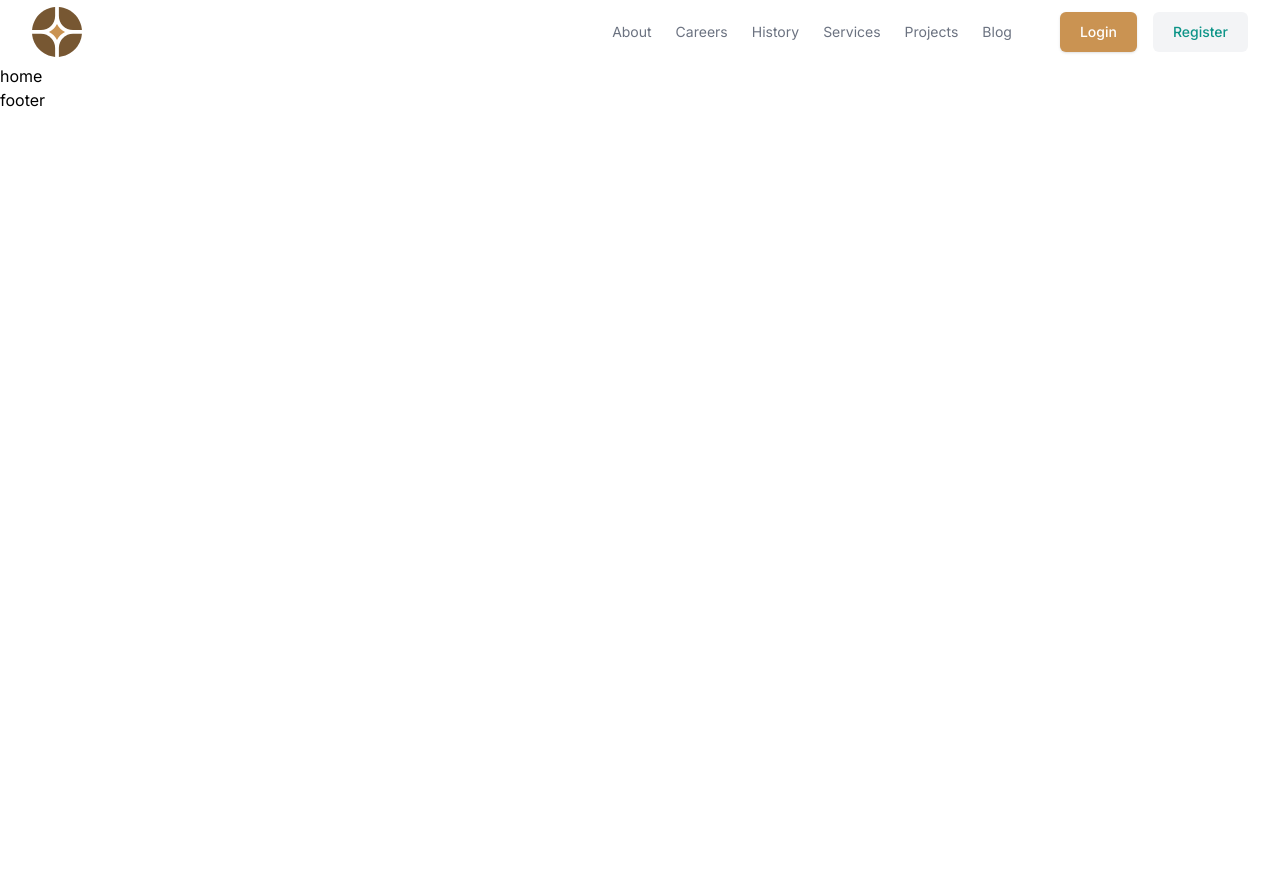
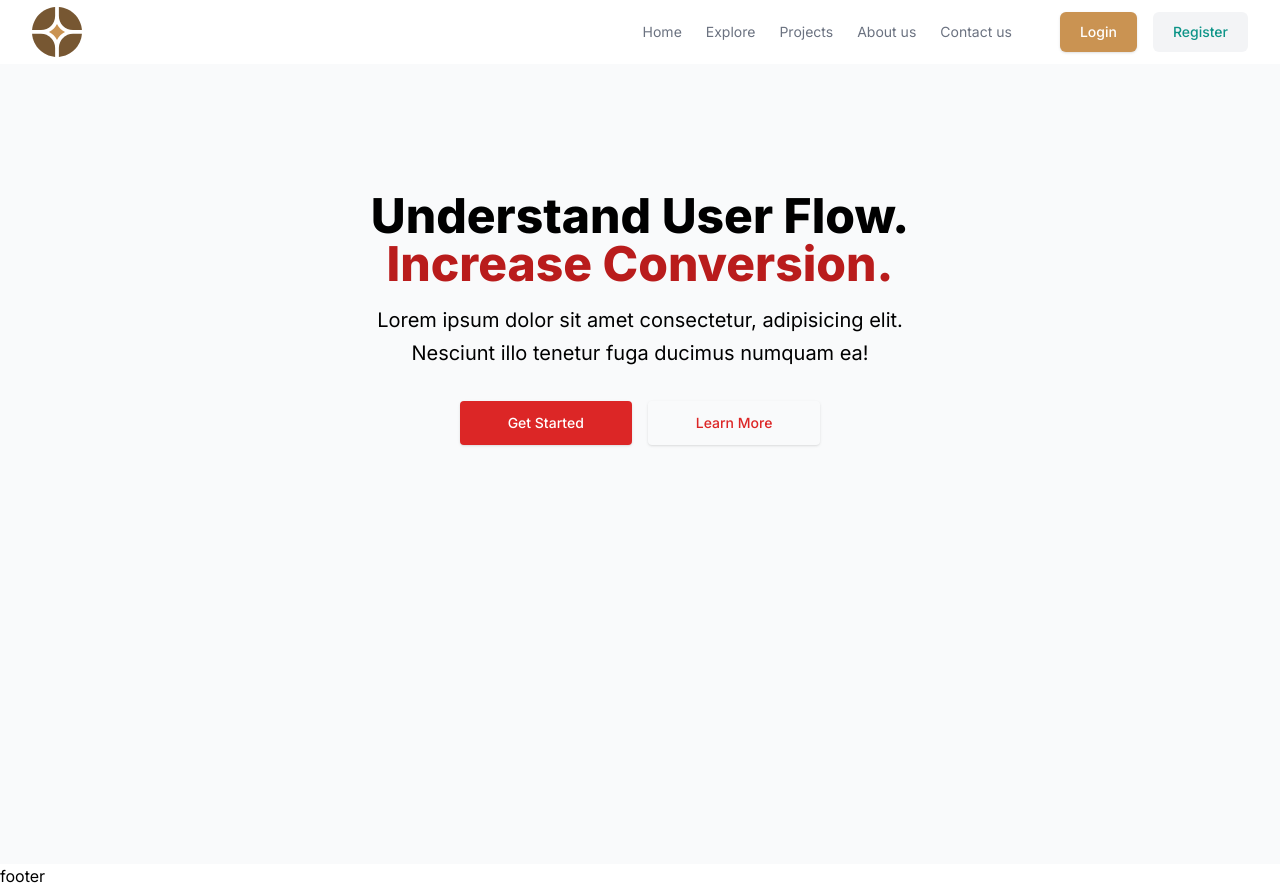
Before and after one commit to AhmedAlariqi97/Mini-Commerce, a Next.js app: page / in a window 1280 px wide. Before the commit the page ends 800 px from the top, so only its background shows below. Built offline with nearby package versions, Linux system fonts and the light colour scheme.

Commit message:
add hero components

```diff
--- a/app/_components/Header.jsx
+++ b/app/_components/Header.jsx
@@ -3,57 +3,81 @@ import Image from 'next/image'
 
 function Header() {
   return (
-    <header className="bg-white">
-      <div className="mx-auto max-w-screen-xl px-4 sm:px-6 lg:px-8">
-        <div className="flex h-16 items-center justify-between">
-          <div className="flex-1 md:flex md:items-center md:gap-12">
-            <a className="block text-teal-600" href="#">
-              <span className="sr-only">Home</span>
+
+    <header class="bg-white dark:bg-gray-900 shadow-md">
+      <div class="mx-auto max-w-screen-xl px-4 sm:px-6 lg:px-8">
+        <div class="flex h-16 items-center justify-between">
+          <div class="flex-1 md:flex md:items-center md:gap-12">
+            <a class="block text-teal-600 dark:text-teal-300" href="#">
+              <span class="sr-only">Home</span>
               <Image src='/logo.svg' alt='logo' width={50} height={50} />
             </a>
           </div>
 
-          <div className="md:flex md:items-center md:gap-12">
-            <nav aria-label="Global" className="hidden md:block">
-              <ul className="flex items-center gap-6 text-sm">
+          <div class="md:flex md:items-center md:gap-12">
+            <nav aria-label="Global" class="hidden md:block">
+              <ul class="flex items-center gap-6 text-sm">
                 <li>
-                  <a className="text-gray-500 transition hover:text-gray-500/75" href="#"> About </a>
+                  <a
+                    class="text-gray-500 transition hover:text-gray-500/75 dark:text-white dark:hover:text-white/75"
+                    href="#"
+                  >
+                    Home
+                  </a>
                 </li>
 
                 <li>
-                  <a className="text-gray-500 transition hover:text-gray-500/75" href="#"> Careers </a>
+                  <a
+                    class="text-gray-500 transition hover:text-gray-500/75 dark:text-white dark:hover:text-white/75"
+                    href="#"
+                  >
+                    Explore
+                  </a>
                 </li>
 
                 <li>
-                  <a className="text-gray-500 transition hover:text-gray-500/75" href="#"> History </a>
+                  <a
+                    class="text-gray-500 transition hover:text-gray-500/75 dark:text-white dark:hover:text-white/75"
+                    href="#"
+                  >
+                    Projects
+                  </a>
                 </li>
 
                 <li>
-                  <a className="text-gray-500 transition hover:text-gray-500/75" href="#"> Services </a>
+                  <a
+                    class="text-gray-500 transition hover:text-gray-500/75 dark:text-white dark:hover:text-white/75"
+                    href="#"
+                  >
+                    About us
+                  </a>
                 </li>
 
                 <li>
-                  <a className="text-gray-500 transition hover:text-gray-500/75" href="#"> Projects </a>
+                  <a
+                    class="text-gray-500 transition hover:text-gray-500/75 dark:text-white dark:hover:text-white/75"
+                    href="#"
+                  >
+                    Contact us
+                  </a>
                 </li>
 
-                <li>
-                  <a className="text-gray-500 transition hover:text-gray-500/75" href="#"> Blog </a>
-                </li>
+
               </ul>
             </nav>
 
-            <div className="flex items-center gap-4">
-              <div className="sm:flex sm:gap-4">
+            <div class="flex items-center gap-4">
+              <div class="sm:flex sm:gap-4">
                 <a
-                  className="rounded-md bg-primary px-5 py-2.5 text-sm font-medium text-white shadow"
+                  class="rounded-md bg-primary hover:bg-primary/35 px-5 py-2.5 text-sm font-medium text-white shadow dark:hover:bg-teal-500"
                   href="#"
                 >
                   Login
                 </a>
 
-                <div className="hidden sm:flex">
+                <div class="hidden sm:flex">
                   <a
-                    className="rounded-md bg-gray-100 px-5 py-2.5 text-sm font-medium text-teal-600"
+                    class="rounded-md bg-gray-100 hover:bg-gray-100/35 px-5 py-2.5 text-sm font-medium text-teal-600 dark:bg-gray-800 dark:text-white dark:hover:text-white/75"
                     href="#"
                   >
                     Register
@@ -61,17 +85,19 @@ function Header() {
                 </div>
               </div>
 
-              <div className="block md:hidden">
-                <button className="rounded bg-gray-100 p-2 text-gray-600 transition hover:text-gray-600/75">
+              <div class="block md:hidden">
+                <button
+                  class="rounded bg-gray-100 p-2 text-gray-600 transition hover:text-gray-600/75 dark:bg-gray-800 dark:text-white dark:hover:text-white/75"
+                >
                   <svg
                     xmlns="http://www.w3.org/2000/svg"
-                    className="h-5 w-5"
+                    class="h-5 w-5"
                     fill="none"
                     viewBox="0 0 24 24"
                     stroke="currentColor"
-                    strokeWidth="2"
+                    stroke-width="2"
                   >
-                    <path strokeLinecap="round" strokeLinejoin="round" d="M4 6h16M4 12h16M4 18h16" />
+                    <path stroke-linecap="round" stroke-linejoin="round" d="M4 6h16M4 12h16M4 18h16" />
                   </svg>
                 </button>
               </div>
--- a/app/_components/Hero.jsx
+++ b/app/_components/Hero.jsx
@@ -2,7 +2,37 @@ import React from 'react'
 
 function Hero() {
   return (
-    <div>hero</div>
+    <section className="bg-gray-50">
+      <div className="mx-auto max-w-screen-xl px-4 py-32 lg:flex lg:h-screen">
+        <div className="mx-auto max-w-xl text-center">
+          <h1 className="text-3xl font-extrabold sm:text-5xl">
+            Understand User Flow.
+            <strong className="font-extrabold text-red-700 sm:block"> Increase Conversion. </strong>
+          </h1>
+
+          <p className="mt-4 sm:text-xl/relaxed">
+            Lorem ipsum dolor sit amet consectetur, adipisicing elit. Nesciunt illo tenetur fuga ducimus
+            numquam ea!
+          </p>
+
+          <div className="mt-8 flex flex-wrap justify-center gap-4">
+            <a
+              className="block w-full rounded bg-red-600 px-12 py-3 text-sm font-medium text-white shadow hover:bg-red-700 focus:outline-none focus:ring active:bg-red-500 sm:w-auto"
+              href="#"
+            >
+              Get Started
+            </a>
+
+            <a
+              className="block w-full rounded px-12 py-3 text-sm font-medium text-red-600 shadow hover:text-red-700 focus:outline-none focus:ring active:text-red-500 sm:w-auto"
+              href="#"
+            >
+              Learn More
+            </a>
+          </div>
+        </div>
+      </div>
+    </section>
   )
 }
 
--- a/app/page.js
+++ b/app/page.js
@@ -1,7 +1,10 @@
 import Image from "next/image";
+import Hero from "./_components/Hero";
 
 export default function Home() {
   return (
-    <div>home</div>
+    <div>
+      <Hero />
+    </div>
   );
 }
```
